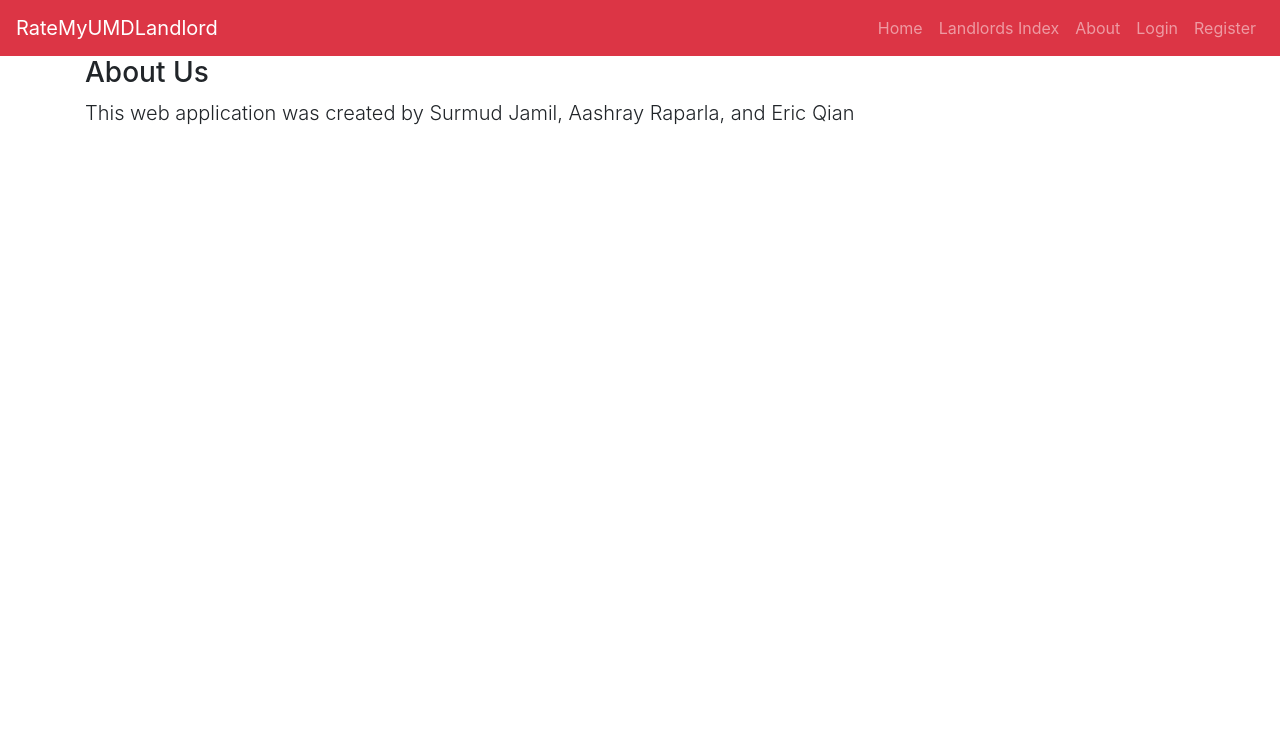
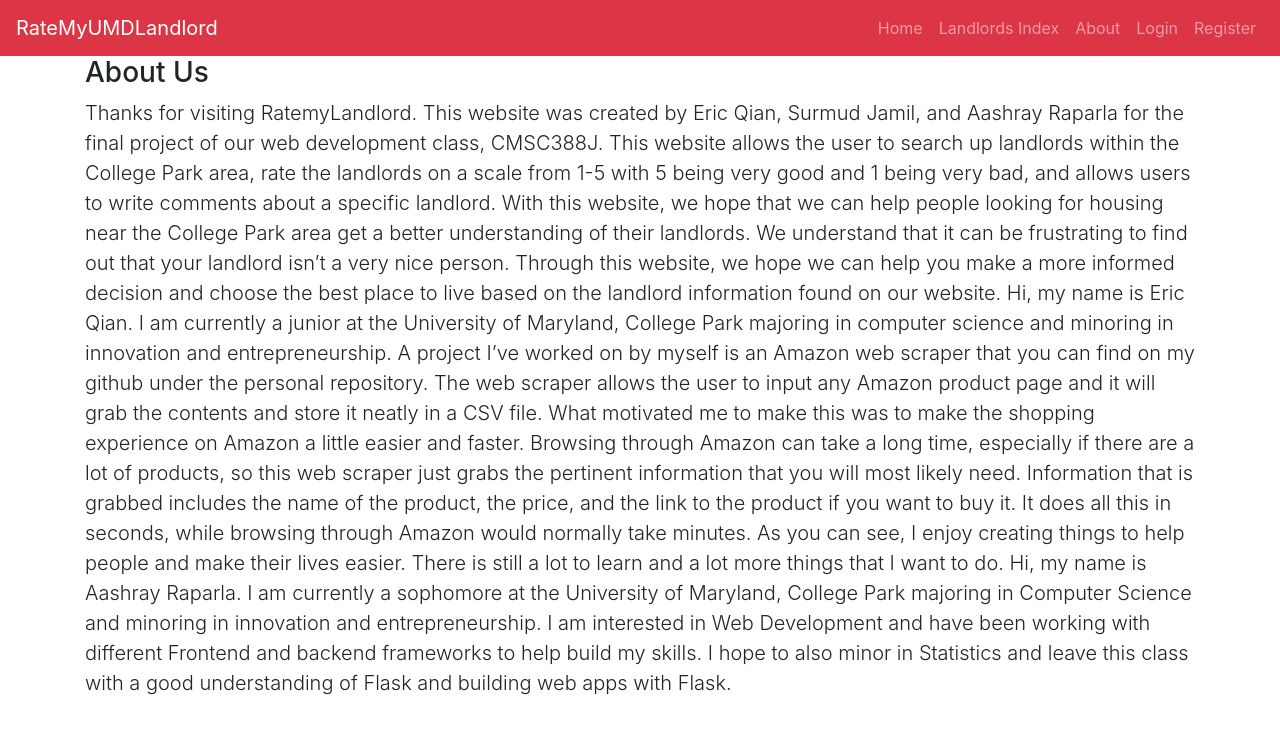
Before and after one commit to surmud/rate-my-umd-landlord, a Flask app: page /about in a window 1280 px wide. Shown: the top 734 px of the page. Run offline with Flask 2, Linux system fonts and the light colour scheme; some libraries are stand-ins or nearby versions.

Commit message:
Update about.html

```diff
--- a/flask_app/templates/about.html
+++ b/flask_app/templates/about.html
@@ -2,7 +2,25 @@
 {% block content %}
 <h3>About Us</h3>
 <p class="lead">
-    This web application was created by Surmud Jamil, Aashray Raparla, and Eric Qian
+    Thanks for visiting RatemyLandlord. This website was created by Eric Qian, Surmud Jamil, and Aashray Raparla for the final project of our web development class, CMSC388J.
+    This website allows the user to search up landlords within the College Park area, rate the landlords on a scale from 1-5 with 5 being very good and 1 being very bad,
+    and allows users to write comments about a specific landlord. With this website, we hope that we can help people looking for housing near the College Park area get a better
+    understanding of their landlords. We understand that it can be frustrating to find out that your landlord isn’t a very nice person. Through this website, we hope we can help
+    you make a more informed decision and choose the best place to live based on the landlord information found on our website.
+
+    Hi, my name is Eric Qian. I am currently a junior at the University of Maryland, College Park majoring in computer science and minoring in innovation and entrepreneurship.
+    A project I’ve worked on by myself is an Amazon web scraper that you can find on my github under the personal repository. The web scraper allows the user to input any Amazon
+    product page and it will grab the contents and store it neatly in a CSV file. What motivated me to make this was to make the shopping experience on Amazon a little easier
+    and faster. Browsing through Amazon can take a long time, especially if there are a lot of products, so this web scraper just grabs the pertinent information that you will
+    most likely need. Information that is grabbed includes the name of the product, the price, and the link to the product if you want to buy it. It does all this in seconds,
+    while browsing through Amazon would normally take minutes. As you can see, I enjoy creating things to help people and make their lives easier. There is still a lot to
+    learn and a lot more things that I want to do.
+
+
+    Hi, my name is Aashray Raparla. I am currently a sophomore at the University of Maryland, College Park majoring in Computer Science and minoring in innovation and
+    entrepreneurship. I am interested in Web Development and have been working with different Frontend and backend frameworks to help build my skills. I hope to also minor
+    in Statistics and leave this class with a good understanding of Flask and building web apps with Flask.
+
   </p>
 
 {% endblock %}
```
